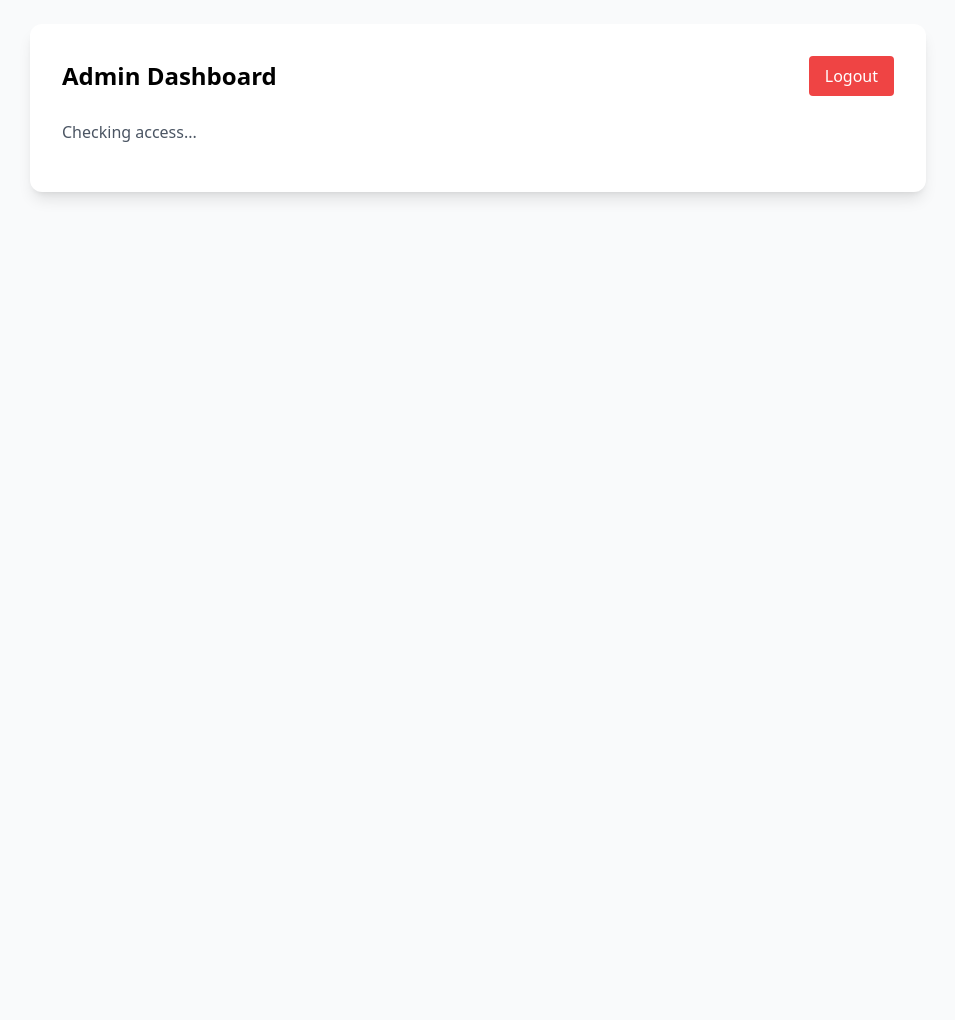
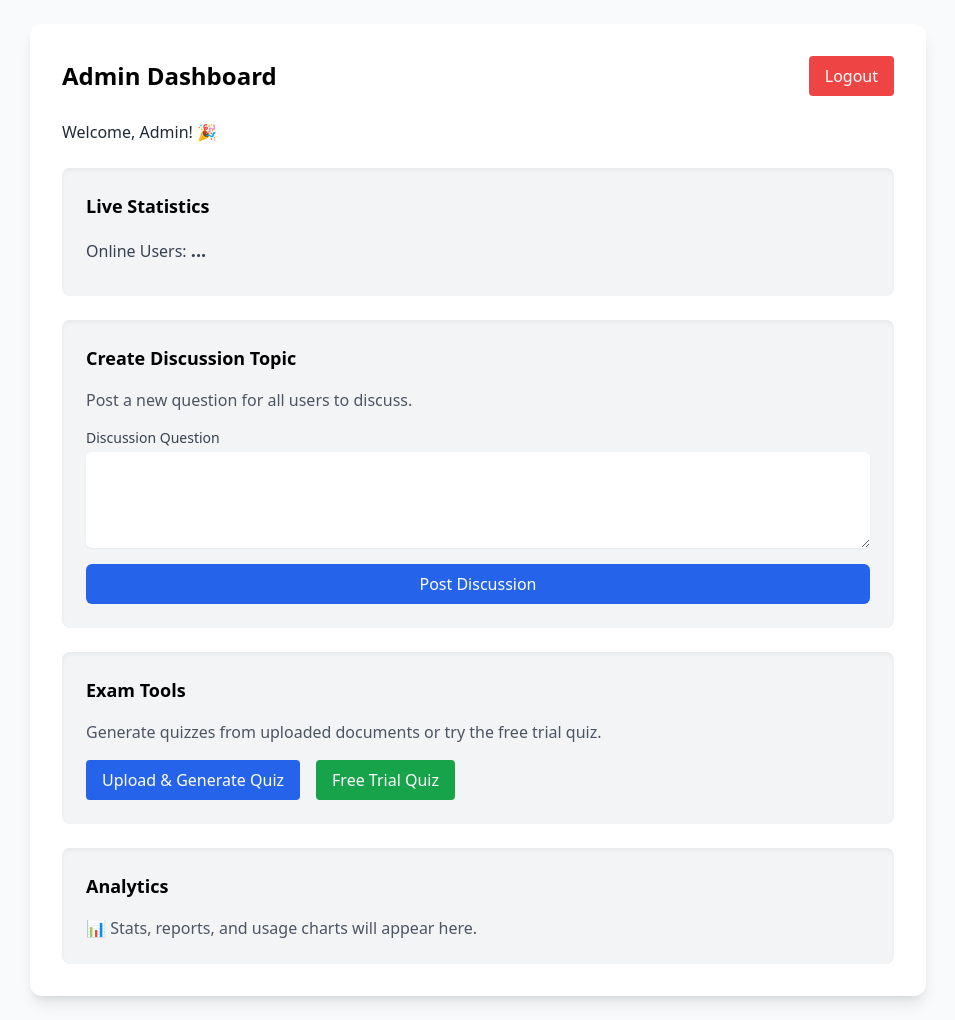
Before and after one commit to winter0019/my_NYSC_exam-102, a Flask app: template templates/admin_dashboard.html in a window 1280 px wide. Shown: the whole page, without its empty margins (162-1117 px from the left). Before the commit the page ends 199 px from the top, so only its background shows below. Run offline with Flask 3, Linux system fonts and the light colour scheme; the template is opened without the code that fills it, so the values that code supplies are empty; some libraries are stand-ins or nearby versions.

Commit message:
Update admin_dashboard.html

```diff
--- a/templates/admin_dashboard.html
+++ b/templates/admin_dashboard.html
@@ -5,8 +5,21 @@
     <meta name="viewport" content="width=device-width, initial-scale=1.0">
     <title>NYSC Exam Prep - Admin Dashboard</title>
     <script src="https://cdn.tailwindcss.com"></script>
-
-    </head>
+    <style>
+        .online-list-item {
+            display: flex;
+            align-items: center;
+            padding: 4px 0;
+        }
+        .online-list-item::before {
+            content: "•";
+            color: #10B981; /* Green color */
+            font-size: 1.5rem;
+            line-height: 1;
+            margin-right: 8px;
+        }
+    </style>
+</head>
 <body class="bg-gray-50 min-h-screen p-6">
     <div class="max-w-4xl mx-auto bg-white rounded-xl shadow-lg p-8">
         <div class="flex justify-between items-center mb-6">
@@ -14,21 +27,20 @@
             <button id="logout-btn" class="bg-red-500 text-white px-4 py-2 rounded hover:bg-red-600">Logout</button>
         </div>
 
-        <p id="status" class="mb-4 text-gray-600">Checking access...</p>
-
-        <div id="content" class="hidden space-y-6">
-            <p class="mb-4">Welcome, Admin! 🎉</p>
+        <div id="content" class="space-y-6">
+            <p class="mb-4 text-gray-800">Welcome, Admin! 🎉</p>
 
             <section class="bg-gray-100 p-6 rounded-lg shadow-inner">
                 <h2 class="text-lg font-semibold mb-4">Live Statistics</h2>
                 <div class="space-y-2">
-                    <p class="text-gray-700">Online Users: <span id="online-users" class="font-bold">...</span></p>
+                    <p class="text-gray-700">Online Users: <span id="online-users" class="font-bold text-lg">...</span></p>
+                    <ul id="online-users-list" class="space-y-1"></ul>
                 </div>
             </section>
 
             <section class="bg-gray-100 p-6 rounded-lg shadow-inner">
                 <h2 class="text-lg font-semibold mb-4">Create Discussion Topic</h2>
-                <p class="mb-4">Post a new question for all users to discuss.</p>
+                <p class="mb-4 text-gray-600">Post a new question for all users to discuss.</p>
                 <form id="create-discussion-form" class="space-y-4">
                     <div>
                         <label for="discussion-question" class="block text-sm font-medium text-gray-700">Discussion Question</label>
@@ -40,7 +52,7 @@
 
             <section class="bg-gray-100 p-6 rounded-lg shadow-inner">
                 <h2 class="text-lg font-semibold mb-4">Exam Tools</h2>
-                <p class="mb-4">Generate quizzes from uploaded documents or try the free trial quiz.</p>
+                <p class="mb-4 text-gray-600">Generate quizzes from uploaded documents or try the free trial quiz.</p>
                 <div class="flex gap-4">
                     <a href="/quiz" class="bg-blue-600 text-white px-4 py-2 rounded hover:bg-blue-700">Upload & Generate Quiz</a>
                     <a href="/free_trial_quiz" class="bg-green-600 text-white px-4 py-2 rounded hover:bg-green-700">Free Trial Quiz</a>
@@ -55,34 +67,20 @@
     </div>
 
     <script type="module">
-        // ✅ This is the correct way to import from your firebase.js module
         import { auth, signOut } from "/static/js/firebase.js";
 
-        const ADMIN_EMAILS = ["admin@nysc.gov.ng", "dangalan20@gmail.com"];
-        const email = localStorage.getItem("userEmail");
-
-        const status = document.getElementById("status");
-        const content = document.getElementById("content");
+        // --- DOM Elements ---
         const logoutBtn = document.getElementById("logout-btn");
-
         const onlineUsersEl = document.getElementById("online-users");
+        const onlineUsersListEl = document.getElementById("online-users-list");
         const createDiscussionForm = document.getElementById("create-discussion-form");
         const discussionQuestionInput = document.getElementById("discussion-question");
 
-        // --- Auth Check ---
-        if (!email) {
-            window.location.href = "/login";
-        } else if (!ADMIN_EMAILS.includes(email)) {
-            window.location.href = "/quiz";
-        } else {
-            status.textContent = `✅ Logged in as Admin: ${email}`;
-            content.classList.remove("hidden");
-        }
-
-        // --- Corrected Logout ---
+        // --- Logout Logic ---
         logoutBtn.addEventListener("click", () => {
-            // ✅ Now this will correctly call the imported signOut function
+            // First, sign out from Firebase Auth
             signOut(auth).then(() => {
+                // Then, clear the session on the backend
                 fetch('/logout', {
                     method: 'POST'
                 }).then(() => {
@@ -99,8 +97,33 @@
             });
         });
 
+        // --- Online Users Logic ---
+        async function fetchOnlineUsers() {
+            try {
+                const response = await fetch('/online_users');
+                const data = await response.json();
+
+                // Update the count
+                onlineUsersEl.textContent = data.online_users.length;
+
+                // Clear and re-populate the list
+                onlineUsersListEl.innerHTML = '';
+                data.online_users.forEach(user => {
+                    const li = document.createElement('li');
+                    li.textContent = user;
+                    li.classList.add('online-list-item');
+                    onlineUsersListEl.appendChild(li);
+                });
+            } catch (error) {
+                console.error("Failed to fetch online users:", error);
+                onlineUsersEl.textContent = "N/A";
+            }
+        }
+
+        fetchOnlineUsers();
+        setInterval(fetchOnlineUsers, 30000); // Poll every 30 seconds
+
         // --- Admin Actions ---
-
         createDiscussionForm.addEventListener('submit', async (e) => {
             e.preventDefault();
             const question = discussionQuestionInput.value.trim();
@@ -124,21 +147,6 @@
                 alert("An error occurred while posting the discussion.");
             }
         });
-
-        // --- Analytics (Online Users) ---
-        async function fetchOnlineUsers() {
-            try {
-                const response = await fetch('/online_users');
-                const data = await response.json();
-                onlineUsersEl.textContent = data.count;
-            } catch (error) {
-                console.error("Failed to fetch online users:", error);
-                onlineUsersEl.textContent = "N/A";
-            }
-        }
-
-        fetchOnlineUsers();
-        setInterval(fetchOnlineUsers, 30000);
     </script>
 </body>
 </html>
```
